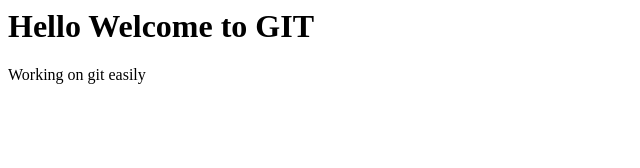
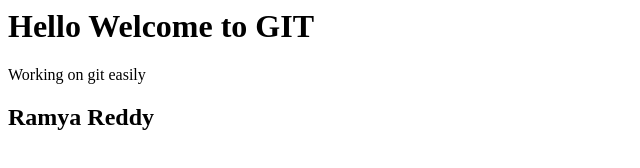
Before and after one commit to Ramya-27/Gitt, a plain HTML site: page index.html in a window 1280 px wide. Shown: the whole page, without its empty margins (0-640 px from the left). Drawn offline with Linux system fonts and the light colour scheme.

Commit message:
Added name
i added name in index,html

```diff
--- a/index.html
+++ b/index.html
@@ -3,3 +3,5 @@
 <div>
     <p>Working on git easily</p>
 </div>
+
+<h2>Ramya Reddy</h2>
```
